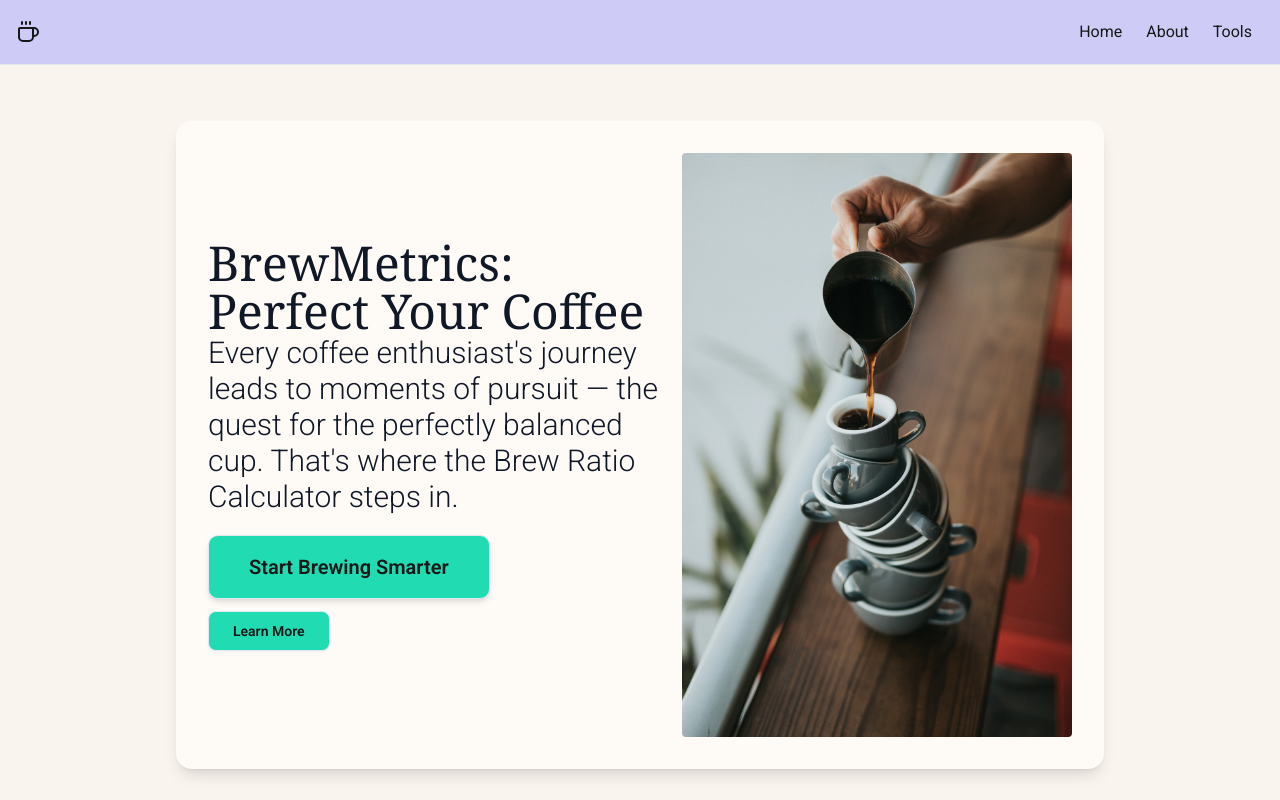
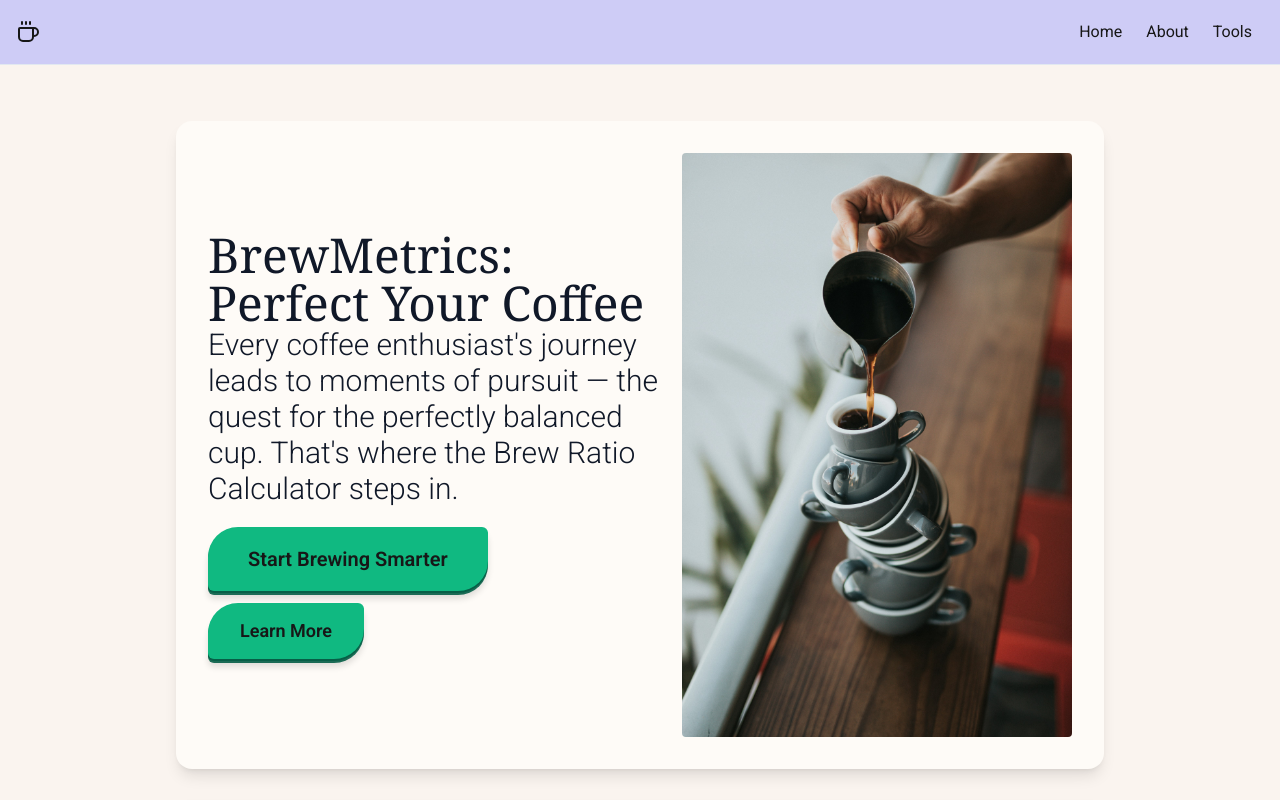
Before and after one commit to MrMarre/BrewMetrics, a Next.js app: page / in a window 1280 px wide. Shown: the top 800 px of the page. Built offline with nearby package versions, Linux system fonts and the light colour scheme.

Commit message:
added 'hero'-size  and 'leaf'-variant styling in button component

```diff
--- a/src/components/common/Hero.tsx
+++ b/src/components/common/Hero.tsx
@@ -27,13 +27,9 @@ export default function Hero() {
         <div className="flex flex-row items-start w-full gap-3 md:flex-col md:w-auto">
           <Button
             asChild
-            variant="outline"
-            size="lg"
-            className="w-full md:w-auto font-semibold bg-[var(--accent)]
-            text-[var(--foreground)] transition-colors duration-300
-            hover:bg-[var(--accent-light)] rounded-lg shadow-md hover:shadow-lg
-            transform hover:-translate-y-0.5
-             h-12 md:h-14 lg:h-16 px-6 md:px-8 lg:px-10 text-base md:text-lg lg:text-xl "
+            variant="leaf"
+            size="hero"
+            className="w-full md:w-auto font-semibold bg-[var(--accent)] text-[var(--foreground)] transition-colors duration-300 hover:bg-[var(--accent-light)] h-12 md:h-14 lg:h-16 px-6 md:px-8 lg:px-10 text-base md:text-lg lg:text-xl "
           >
             <Link href="/calculator" className="block w-full">
               Start Brewing Smarter
@@ -41,9 +37,9 @@ export default function Hero() {
           </Button>
           <Button
             asChild
-            variant="outline"
-            size="lg"
-            className="hidden md:inline-flex justify-start bg-[var(--accent)] text-[var(--foreground)] hover:bg-[var(--accent-light)] font-semibold"
+            variant="leaf"
+            size="hero"
+            className="hidden md:inline-flex justify-start bg-[var(--accent)]  hover:bg-[var(--accent-light)] font-semibold"
           >
             <Link href="/about" className="block w-full text-center md:w-auto">
               Learn More
--- a/src/components/ui/button.tsx
+++ b/src/components/ui/button.tsx
@@ -5,10 +5,12 @@ import { cva, type VariantProps } from "class-variance-authority";
 import { cn } from "@/lib/utils";
 
 const buttonVariants = cva(
-  "inline-flex items-center justify-center gap-2 whitespace-nowrap rounded-md text-sm font-medium transition-all disabled:pointer-events-none disabled:opacity-50 [&_svg]:pointer-events-none [&_svg:not([class*='size-'])]:size-4 shrink-0 [&_svg]:shrink-0 outline-none focus-visible:border-ring focus-visible:ring-ring/50 focus-visible:ring-[3px] aria-invalid:ring-destructive/20 dark:aria-invalid:ring-destructive/40 aria-invalid:border-destructive",
+  "inline-flex items-center justify-center gap-2 whitespace-nowrap rounded-md text-sm font-medium transition-all disabled:pointer-events-none disabled:opacity-50 [&_svg]:pointer-events-none [&_svg:not([class*='size-'])]:size-4 shrink-0 [&_svg]:shrink-0 outline-transparent focus-visible:border-ring focus-visible:ring-ring/50 focus-visible:ring-[3px] aria-invalid:ring-destructive/20 dark:aria-invalid:ring-destructive/40 aria-invalid:border-destructive",
   {
     variants: {
       variant: {
+        leaf:
++          "bg-[var(--accent)] text-[var(--foreground)] hover:bg-[var(--accent-light)] ",
         default:
           "bg-primary text-primary-foreground shadow-xs hover:bg-primary/90",
         destructive:
@@ -25,6 +27,14 @@ const buttonVariants = cva(
         default: "h-9 px-4 py-2 has-[>svg]:px-3",
         sm: "h-8 rounded-md gap-1.5 px-3 has-[>svg]:px-2.5",
         lg: "h-10 rounded-md px-6 has-[>svg]:px-4",
+        hero: "h-12 md:h-14 px-6 md:px-8 text-base md:text-lg has-[>svg]:px-4 rounded-[30px_6px_30px_6px] " +
+          /* thinner visible stacked lines by default, modest blur for depth */
+          "shadow-[0_2px_0_var(--accent-dark,#065f46),0_4px_0_var(--accent-dark,#065f46),0_8px_6px_rgba(0,0,0,0.12)] " +
+          /* smaller, smoother growth on hover (less vertical jump) */
+          "hover:shadow-[0_3px_0_var(--accent-dark,#065f46),0_6px_0_var(--accent-dark,#065f46),0_12px_10px_rgba(0,0,0,0.18)] " +
+          /* subtle lift + tiny scale */
+          "transform-gpu hover:-translate-y-0.5 hover:scale-[1.02] transition-shadow transition-transform duration-200 ease-out",
+
         icon: "size-9",
       },
     },
@@ -55,5 +65,7 @@ function Button({
     />
   );
 }
-
+  // "h-12 md:h-14 px-6 md:px-8 text-base md:text-lg has-[>svg]:px-4 rounded-[30px_6px_30px_6px] " +
+  //          "transform hover:-translate-y-0.5 " +
+  //         "hover:shadow-[0_3px_0_var(--accent-dark,#111),0_6px_0_var(--accent-dark,#111),0_10px_15px_rgba(0,0,0,0.4)]",
 export { Button, buttonVariants };
--- a/src/styles/globals.css
+++ b/src/styles/globals.css
@@ -11,8 +11,11 @@
   --tertiary: #ceccf6;
 
   /* --accent: #33ac92; */
-  --accent: #21dbb3;
-  --accent-light: #26efc3;
+   /* greener accents for layered button shadows */
+  --accent: #10b981; /* emerald-500 */
+  --accent-light: #34d399; /* emerald-300 */
+  --accent-dark: rgba(6,95,70,0.9); /* emerald-700 / dark with alpha */
+  --foreground: #171717;
 
   --foreground: #171717;
 
```
